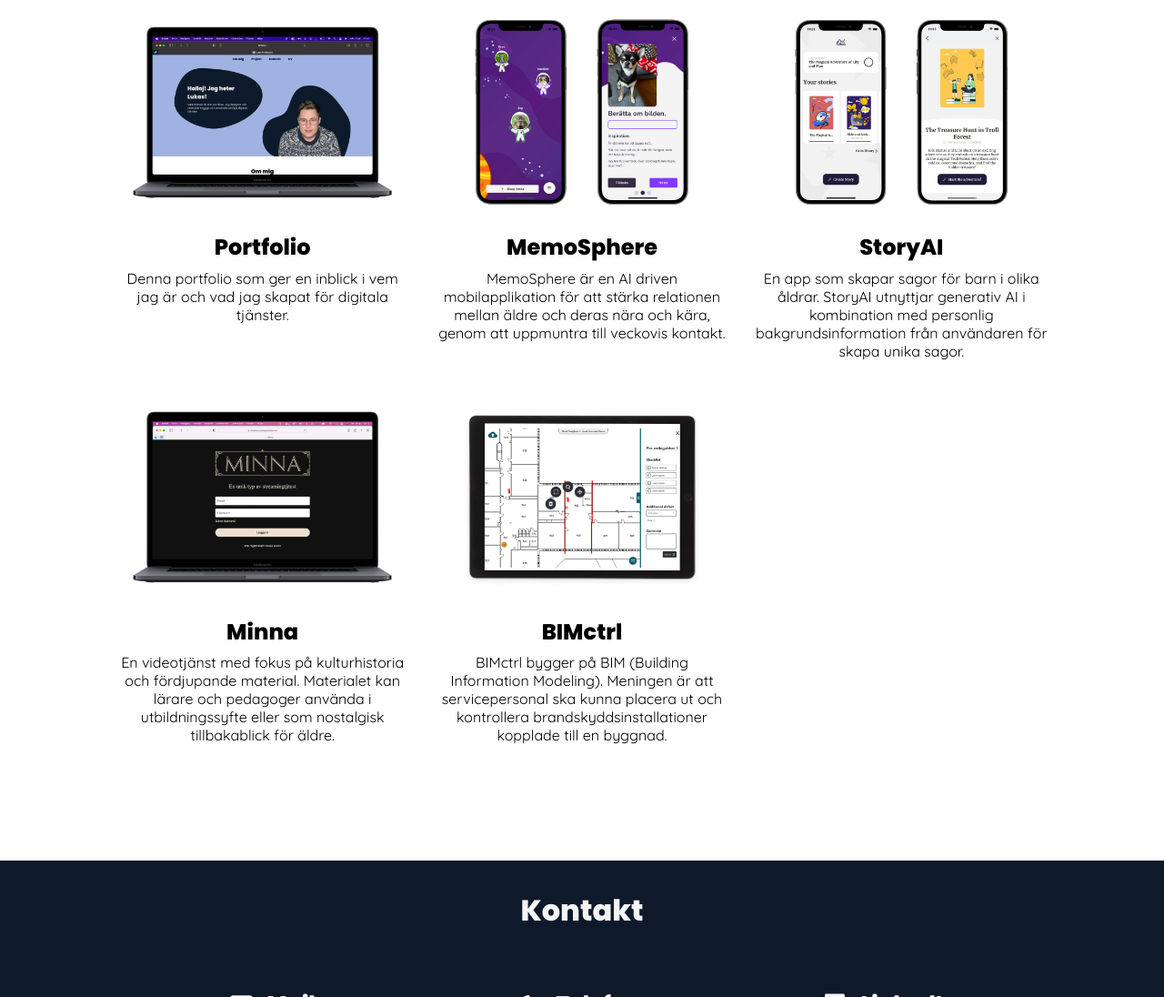
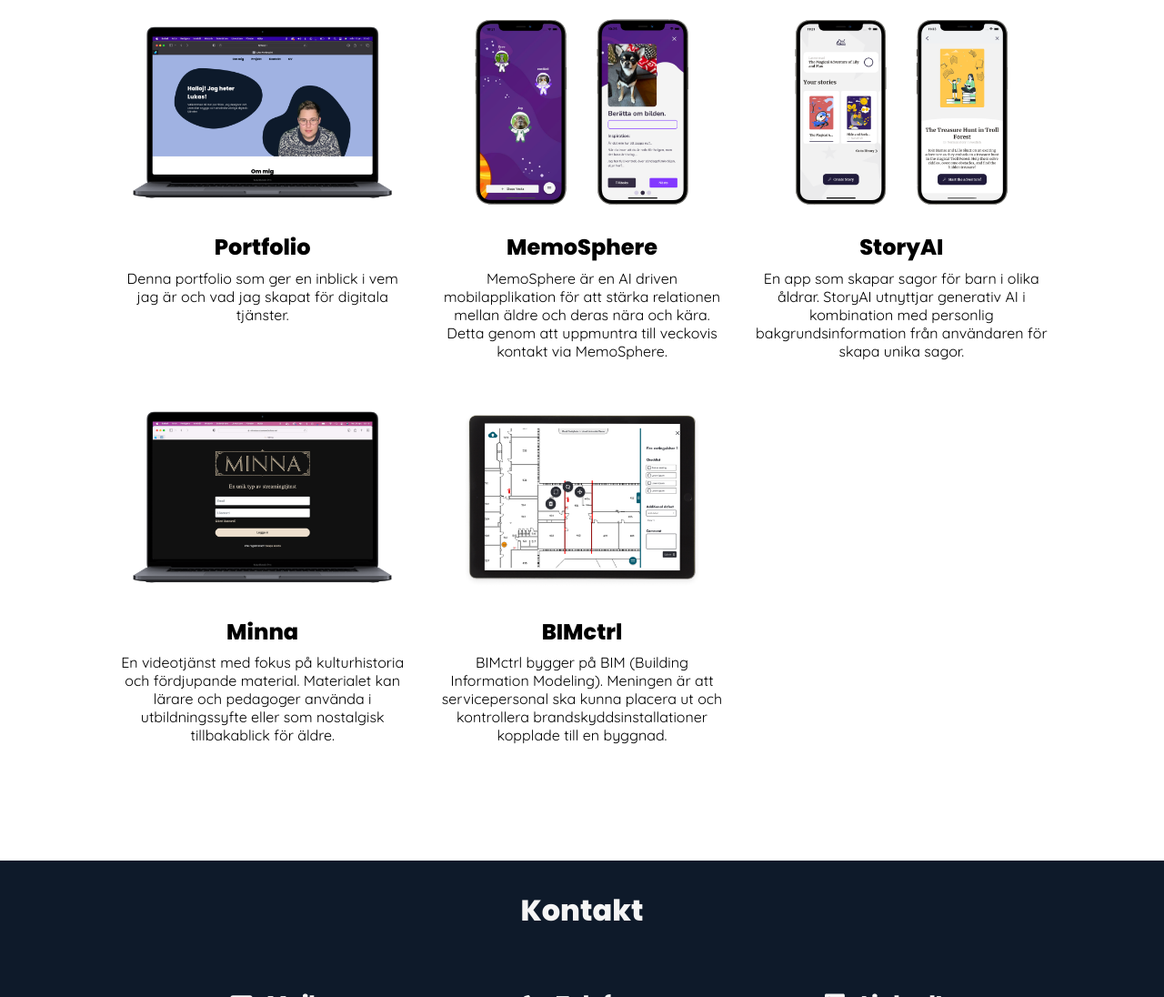
Before and after one commit to lukasnordangard/Portfolio, a plain HTML site: page index.html in a window 1280 px wide. Shown: the part 1570-2666 px from the top of the page at 91% size. Drawn offline with Linux system fonts and the light colour scheme.

Commit message:
Updated text

```diff
--- a/index.html
+++ b/index.html
@@ -112,7 +112,7 @@
                     <div class="project-grid-element">
                         <img src="imgs/MemoSphere.png" alt="MemoSphere">
                         <h2 class="project-grid-element-title">MemoSphere</h2>
-                        <p class="project-grid-element-text">MemoSphere är en AI driven mobilapplikation för att stärka relationen mellan äldre och deras nära och kära, genom att uppmuntra till veckovis kontakt.</p>
+                        <p class="project-grid-element-text">MemoSphere är en AI driven mobilapplikation för att stärka relationen mellan äldre och deras nära och kära. Detta genom att uppmuntra till veckovis kontakt via MemoSphere.</p>
                     </div>
                     <div class="project-grid-element">
                         <img src="imgs/StoryAI.png" alt="StoryAI">
```
